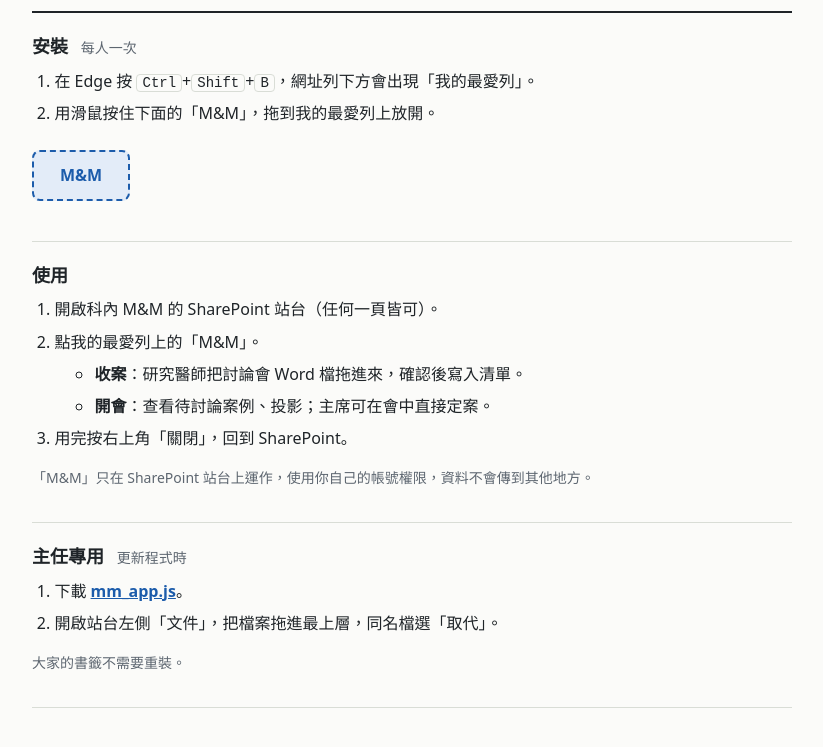
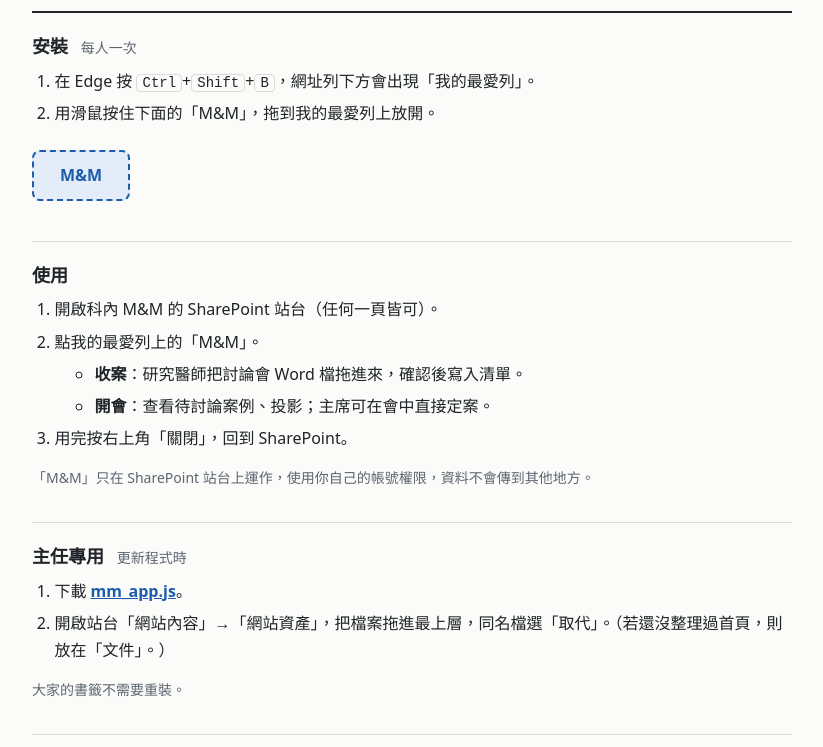
Before and after one commit to jnynlin/hemonc-mm, a plain HTML site: page bookmarks.html in a window 1280 px wide. Shown: the part 103-850 px from the top of the page, without its empty margins (228-1051 px from the left). Drawn offline with Linux system fonts and the light colour scheme.

Commit message:
安裝頁：mm_app.js 改放網站資產
Co-Authored-By: Claude Opus 5.5 <noreply@anthropic.com>

```diff
--- a/bookmarks.html
+++ b/bookmarks.html
@@ -36,6 +36,6 @@ a.dl{color:var(--accent);font-weight:600} kbd{border:1px solid var(--line);borde
 
 <section><h2>主任專用 <small>更新程式時</small></h2>
 <ol><li>下載 <a class="dl" href="mm_app.js" download>mm_app.js</a>。</li>
-<li>開啟站台左側「文件」，把檔案拖進最上層，同名檔選「取代」。</li></ol>
+<li>開啟站台「網站內容」→「網站資產」，把檔案拖進最上層，同名檔選「取代」。（若還沒整理過首頁，則放在「文件」。）</li></ol>
 <p class="muted">大家的書籤不需要重裝。</p></section>
 </div></body></html>
```
